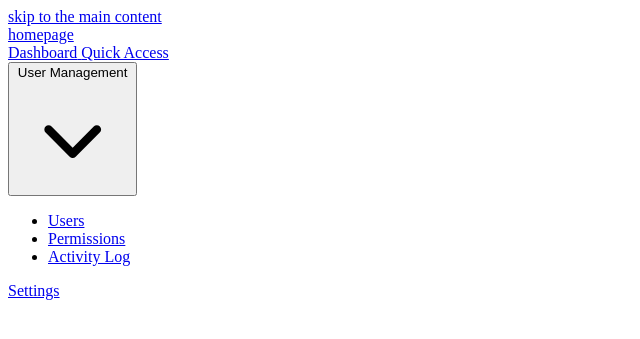
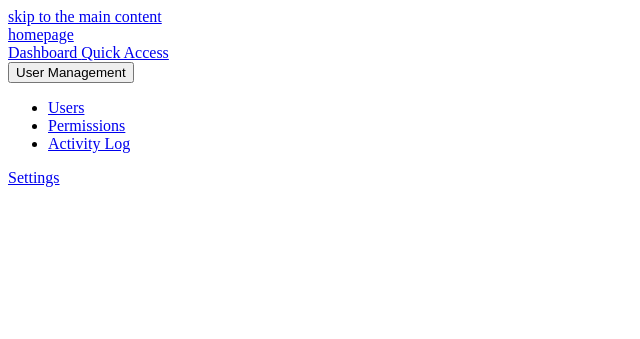
Before and after one commit to ibrahim-elshorbagy/FastAPI-Dashboard-agent-system, a FastAPI app: template templates/layout/sidebar.html in a window 1280 px wide. Shown: the top 339 px of the page, without its empty margins (0-640 px from the left). Run offline with FastAPI, Linux system fonts and the light colour scheme; the template is opened without the code that fills it, so the values that code supplies are empty.

Commit message:
delete size-5 and add icon

```diff
--- a/templates/layout/base.html
+++ b/templates/layout/base.html
@@ -27,8 +27,8 @@
 
       <!-- toggle button for small screen  -->
       <button class="fixed right-4 top-4 z-20 rounded-full bg-sky-700 p-4 md:hidden text-white" x-on:click="showSidebar = ! showSidebar">
-          <i x-show="showSidebar" class="fa-solid fa-xmark size-5" aria-hidden="true"></i>
-          <i x-show="! showSidebar" class="fa-solid fa-bars size-5" aria-hidden="true"></i>
+          <i x-show="showSidebar" class="fa-solid fa-xmark " aria-hidden="true"></i>
+          <i x-show="! showSidebar" class="fa-solid fa-bars " aria-hidden="true"></i>
           <span class="sr-only">sidebar toggle</span>
       </button>
     </div>
--- a/templates/layout/components/submenu.html
+++ b/templates/layout/components/submenu.html
@@ -11,9 +11,7 @@
         {{ icon | safe }}
         {% endif %}
         <span class="mr-auto text-left">{{ title }}</span>
-        <svg xmlns="http://www.w3.org/2000/svg" viewBox="0 0 20 20" fill="currentColor" class="size-5 transition-transform rotate-0 shrink-0" x-bind:class="isExpanded ? 'rotate-180' : 'rotate-0'" aria-hidden="true">
-            <path fill-rule="evenodd" d="M5.22 8.22a.75.75 0 0 1 1.06 0L10 11.94l3.72-3.72a.75.75 0 1 1 1.06 1.06l-4.25 4.25a.75.75 0 0 1-1.06 0L5.22 9.28a.75.75 0 0 1 0-1.06Z" clip-rule="evenodd"/>
-        </svg>
+        <i class="fa-solid fa-chevron-down  transition-transform shrink-0" x-bind:class="isExpanded ? 'rotate-180' : 'rotate-0'" aria-hidden="true"></i>
     </button>
 
     <ul x-cloak x-collapse x-show="isExpanded" aria-labelledby="{{ id }}-btn" id="{{ id }}">
--- a/templates/layout/sidebar.html
+++ b/templates/layout/sidebar.html
@@ -18,7 +18,7 @@
         {# Example with icon #}
         {{ sidebar_link(
             href="#",
-            icon='<i class="fa-solid fa-chart-simple size-5 shrink-0"></i>',
+            icon='<i class="fa-solid fa-chart-simple  shrink-0"></i>',
             text="Dashboard"
         ) }}
 
@@ -31,12 +31,12 @@
         {% call submenu(
             id="user-management",
             title="User Management",
-            icon='<i class="fa-solid fa-users size-5 shrink-0"></i>'
+            icon='<i class="fa-solid fa-users  shrink-0"></i>'
         ) %}
             {# Sublink with icon #}
             {{ sidebar_sublink(
                 href="#",
-                icon='<i class="fa-solid fa-user size-5 shrink-0"></i>',
+                icon='<i class="fa-solid fa-user  shrink-0"></i>',
                 text="Users"
             ) }}
             {# Sublink without icon #}
@@ -44,14 +44,14 @@
             {# Another sublink with icon #}
             {{ sidebar_sublink(
                 href="#",
-                icon='<i class="fa-solid fa-clock-rotate-left size-5 shrink-0"></i>',
+                icon='<i class="fa-solid fa-clock-rotate-left  shrink-0"></i>',
                 text="Activity Log"
             ) }}
         {% endcall %}
 
         {{ sidebar_link(
             href="#",
-            icon='<i class="fa-solid fa-gear size-5 shrink-0"></i>',
+            icon='<i class="fa-solid fa-gear  shrink-0"></i>',
             text="Settings"
         ) }}
     </div>
```
